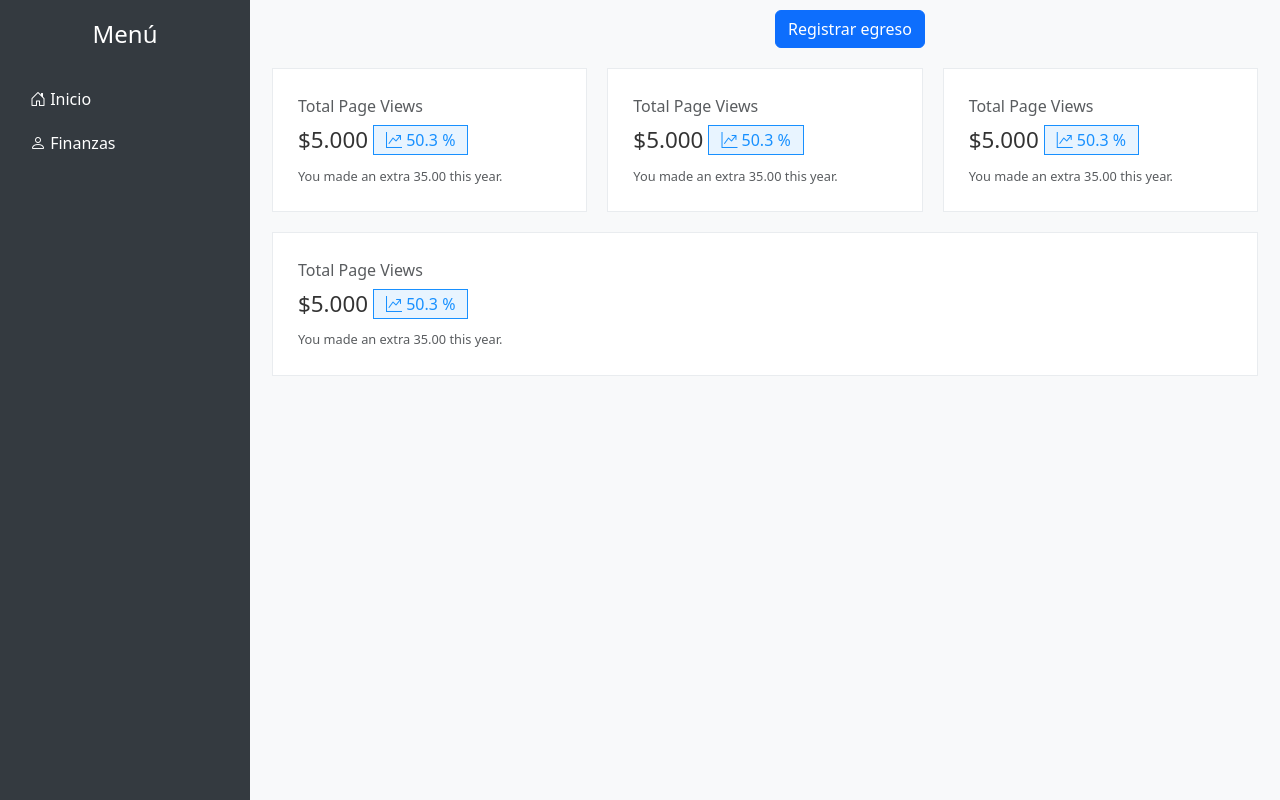
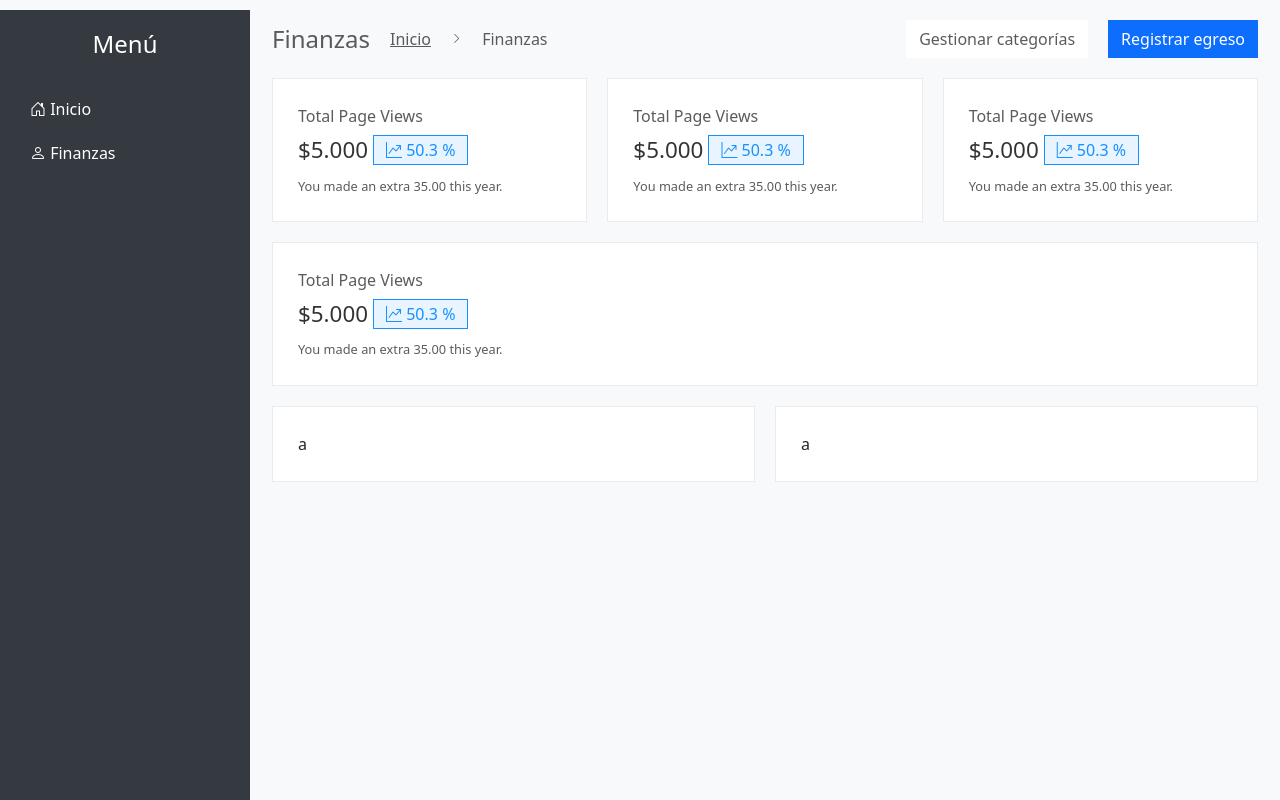
Before and after one commit to TheCatAvila/FamilyAdministrator, a Flask app: page /finanzas in a window 1280 px wide. Run offline with Flask 3, Linux system fonts and the light colour scheme; some libraries are stand-ins or nearby versions.

Commit message:
Update: estilo de botones y modal

```diff
--- /dev/null
+++ b/app/static/css/buttons.css
@@ -0,0 +1,15 @@
+.cont-top-buttons{
+    display: flex;
+    gap: 20px;
+    align-items: center;
+    justify-content: right;
+}
+
+.btn{
+    border-radius: 0;
+}
+
+.btn-category{
+    background-color: var(--withe);
+    color: var(--dark-gray);
+}
--- a/app/static/css/styles.css
+++ b/app/static/css/styles.css
@@ -5,6 +5,7 @@ body {
     display: flex;
     height: 100vh;
     background-color: var(--light-gray);
+    padding-top: 10px;
 }
 
 /* SIDEBAR */
@@ -37,6 +38,39 @@ body {
     padding: 10px;
 }
 
+.modal-content{
+    border-radius: 0;
+}
+
+.cont-top-directions{
+    display: flex;
+    gap: 20px;
+    align-items: center;
+    justify-content: left;
+}
+
+.windows-name{
+    font-size: 1.5em;
+    font-weight: 500;
+    color: var(--dark-gray);
+    margin: 0;
+    padding: 0;
+}
+
+.direction-name{
+    font-size: 1.0em;
+    font-weight: 500;
+    color: var(--dark-gray);
+    margin: 0;
+    padding: 0;
+}
+
+.direction-icon{
+    font-size: 0.7em;
+    font-weight: 500;
+    color: var(--dark-gray);
+}
+
 @media (max-width: 768px) {
 
     .sidebar {
--- a/app/templates/finanzas.html
+++ b/app/templates/finanzas.html
@@ -12,6 +12,7 @@
     <link rel="stylesheet" href="{{ url_for('static', filename='css/styles.css') }}">
     <link rel="stylesheet" href="{{ url_for('static', filename='css/info-card.css') }}">
     <link rel="stylesheet" href="{{ url_for('static', filename='css/forms.css') }}">
+    <link rel="stylesheet" href="{{ url_for('static', filename='css/buttons.css') }}">
 </head>
 
 <body>
@@ -26,10 +27,17 @@
     <!-- Contenido principal -->
     <div class="container-fluid">
         <div class="row gx-0">
-            <div class="col">
-
+            <div class="col cont-top-directions">
+                <h5 class="windows-name">Finanzas</h5>
+                <a href="" class="direction-name">Inicio</a>
+                <i class="bi bi-chevron-right direction-icon"></i>
+                <p class="direction-name">Finanzas</p>
             </div>
-            <div class="col">
+            <div class="col cont-top-buttons">
+                <!-- Button to Open the Modal -->
+                <button type="button" class="btn btn-category" data-bs-toggle="modal" data-bs-target="#registrarEgreso">
+                    Gestionar categorías
+                </button>
                 <!-- Button to Open the Modal -->
                 <button type="button" class="btn btn-primary" data-bs-toggle="modal" data-bs-target="#registrarEgreso">
                     Registrar egreso
@@ -112,10 +120,18 @@
             </div>
         </div>
         <div class="row gx-0">
-
+            <div class="col">
+                <div class="info-card">
+a
+                </div>
+            </div>
+            <div class="col">
+                <div class="info-card">
+a
+                </div>
+            </div>
         </div>
     </div>
-
 
     <!-- Modal para registrar egreso -->
     <div class="modal" id="registrarEgreso">
```
